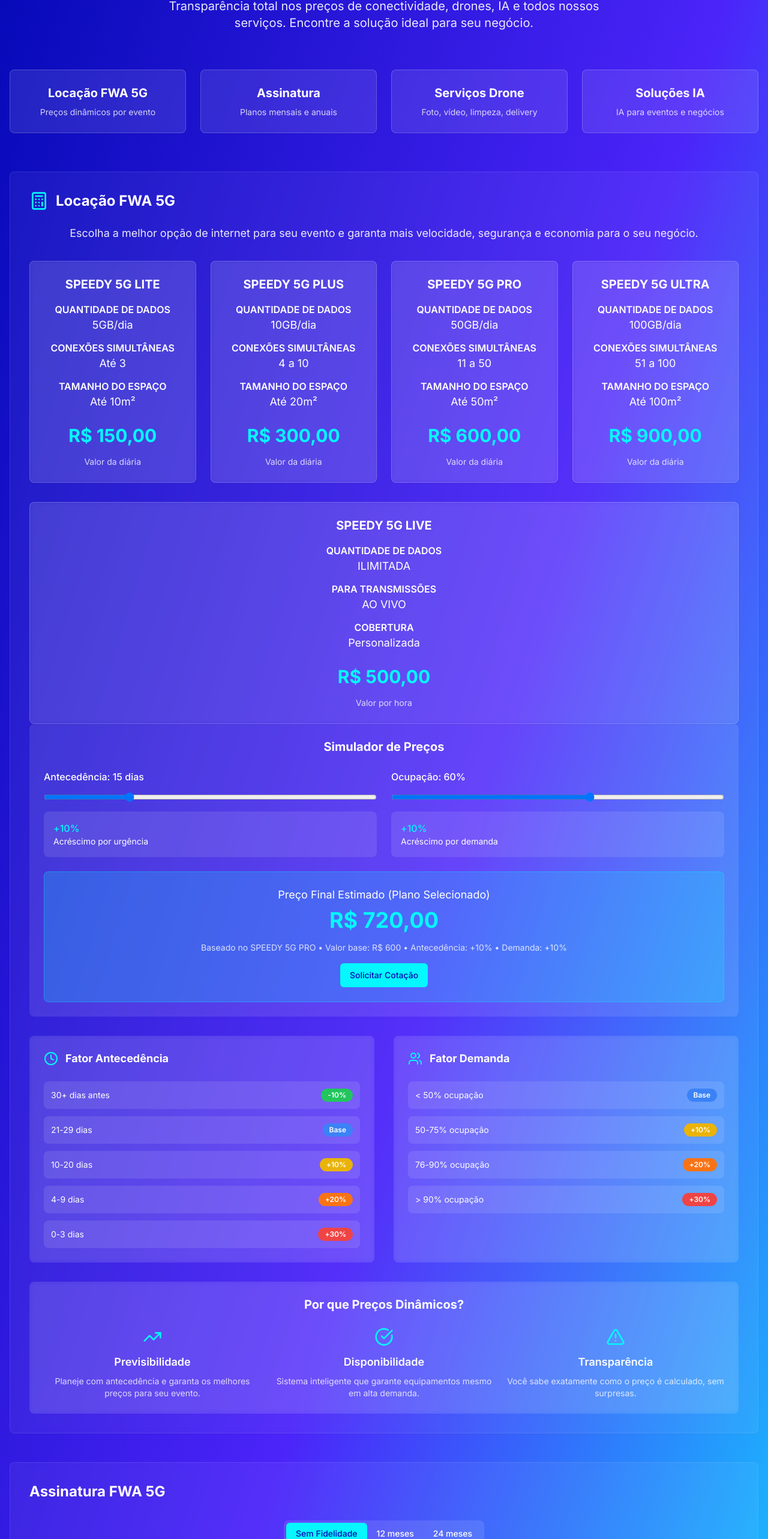
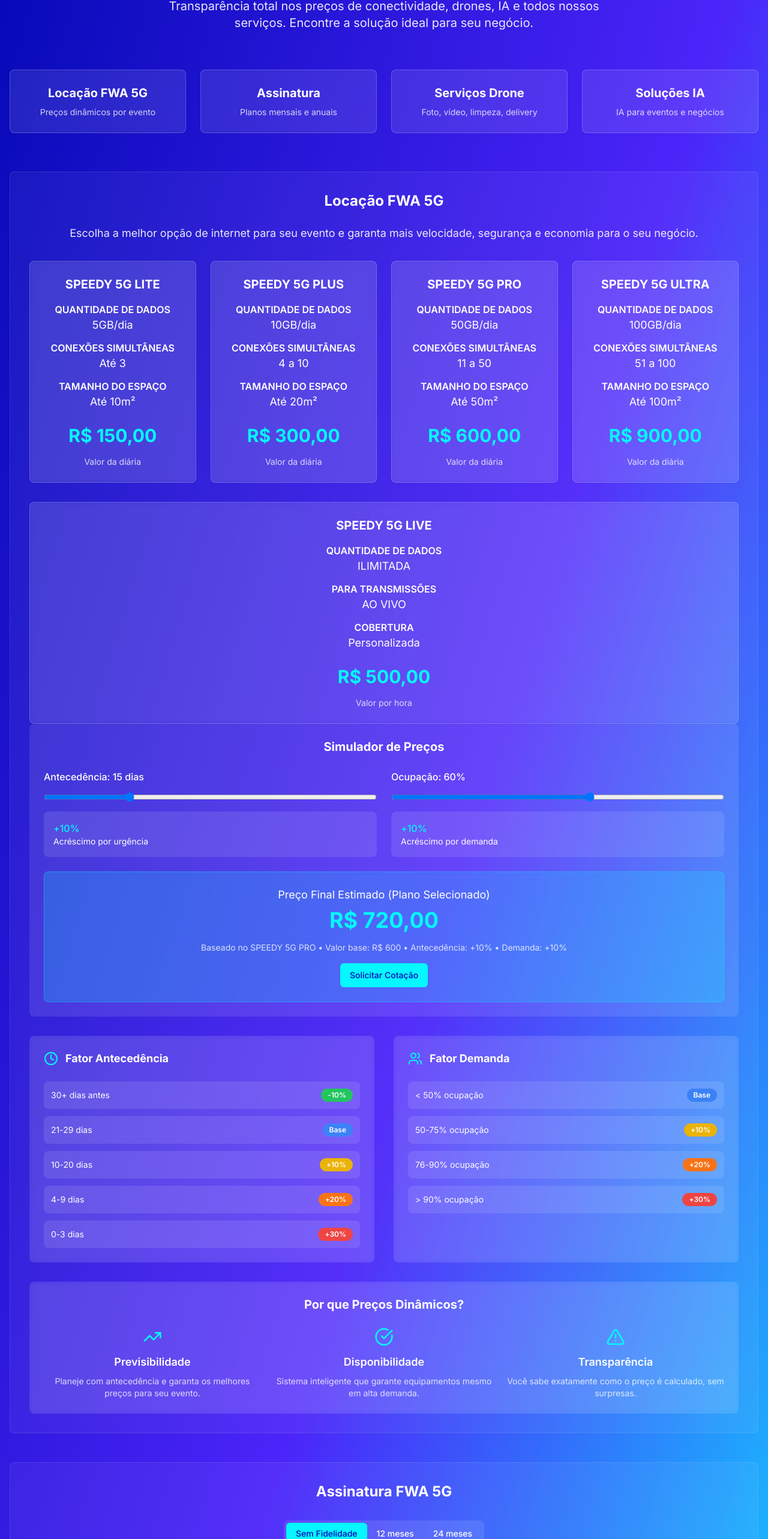
Before and after one commit to DesenvolvedoresLEGAL/oplegal-v12, a React (Vite) app: page /precos in a window 1280 px wide. Shown: the part 232-2798 px from the top of the page at 60% size. Built offline with nearby package versions, Linux system fonts and the light colour scheme.

Commit message:
Center section titles
Center the titles of the pricing sections.

```diff
--- a/src/pages/PrecosPage.tsx
+++ b/src/pages/PrecosPage.tsx
@@ -107,8 +107,7 @@ const PrecosPage = () => {
 
           {/* Locação FWA 5G */}
           <Card id="locacao-fwa" className="p-8 mb-12 bg-white/5 backdrop-blur-sm border-white/10">
-            <div className="flex items-center gap-3 mb-6">
-              <Calculator className="w-8 h-8 text-legal-cyan" />
+            <div className="text-center mb-6">
               <h2 className="text-2xl font-bold text-white">Locação FWA 5G</h2>
             </div>
 
@@ -407,7 +406,9 @@ const PrecosPage = () => {
 
           {/* Assinatura FWA 5G */}
           <Card id="assinatura-fwa" className="p-8 mb-12 bg-white/5 backdrop-blur-sm border-white/10">
-            <h2 className="text-2xl font-bold text-white mb-8">Assinatura FWA 5G</h2>
+            <div className="text-center mb-8">
+              <h2 className="text-2xl font-bold text-white">Assinatura FWA 5G</h2>
+            </div>
 
             {/* Seletor de Fidelidade */}
             <div className="flex justify-center mb-8">
@@ -495,7 +496,9 @@ const PrecosPage = () => {
 
           {/* Serviços de Drone */}
           <Card id="servicos-drone" className="p-8 mb-12 bg-gray-900/95 backdrop-blur-sm border-gray-700">
-            <h2 className="text-2xl font-bold text-white mb-8">Serviços de Drone</h2>
+            <div className="text-center mb-8">
+              <h2 className="text-2xl font-bold text-white">Serviços de Drone</h2>
+            </div>
             <div className="grid md:grid-cols-2 gap-8">
               <div className="space-y-6">
                 <div className="group p-6 bg-gray-800/50 hover:bg-gray-800/70 rounded-xl border border-gray-600 hover:border-gray-500 transition-all duration-300">
@@ -550,7 +553,9 @@ const PrecosPage = () => {
 
           {/* Soluções de IA */}
           <Card id="solucoes-ia" className="p-8 mb-12 bg-gray-900/95 backdrop-blur-sm border-gray-700">
-            <h2 className="text-2xl font-bold text-white mb-8">Soluções de IA</h2>
+            <div className="text-center mb-8">
+              <h2 className="text-2xl font-bold text-white">Soluções de IA</h2>
+            </div>
             <div className="grid md:grid-cols-2 gap-8">
               <div className="space-y-6">
                 <div className="group p-6 bg-gray-800/50 hover:bg-gray-800/70 rounded-xl border border-gray-600 hover:border-gray-500 transition-all duration-300">
```
